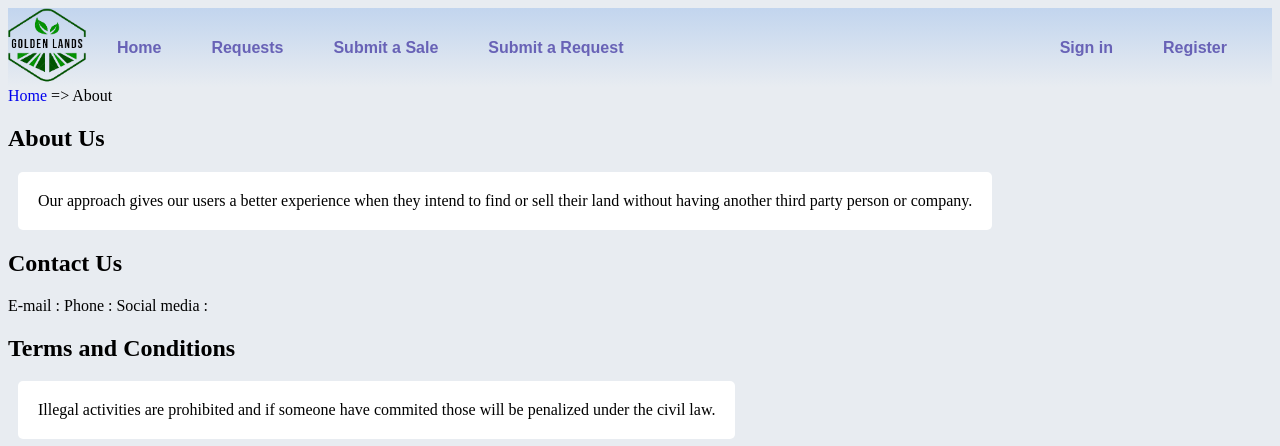
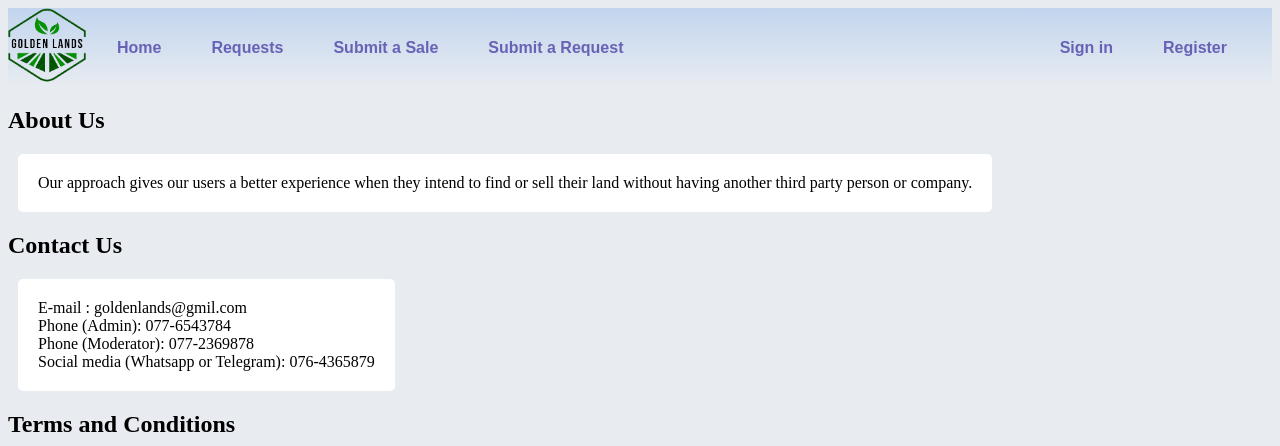
Before and after one commit to IT21292422/Landsale, a PHP site: page /about.php in a window 1280 px wide. Shown: the top 446 px of the page. Run offline with PHP 8.4, Linux system fonts and the light colour scheme.

Commit message:
contacts

```diff
--- a/about.php
+++ b/about.php
@@ -12,15 +12,6 @@
         include("php/templates/header.php");
     ?>
 
-    <style>
-        .bread div{
-            width: 30px;
-            padding: 5px;
-            left: 50%;
-        }
-    </style>
-    <div class="bread"><a style="text-decoration: none;" href="index.php">Home</a> => About</div>
-
     <div class="mainpage">
         <h2>About Us</h2>
         <p>Our approach gives our users a better
@@ -31,9 +22,12 @@ third party person or company.</p>
 
     <div class="mainpage">
         <h2>Contact Us</h2>
-        <span>E-mail :</span>
-        <span>Phone :</span>
-        <span>Social media :</span>
+        <p>
+        <span>E-mail : goldenlands@gmil.com</span><br>
+        <span>Phone (Admin): 077-6543784</span><br>
+        <span>Phone (Moderator): 077-2369878</span><br>
+        <span>Social media (Whatsapp or Telegram): 076-4365879</span>
+    </P>
     </div>
 
     <div class="mainpage">
```
